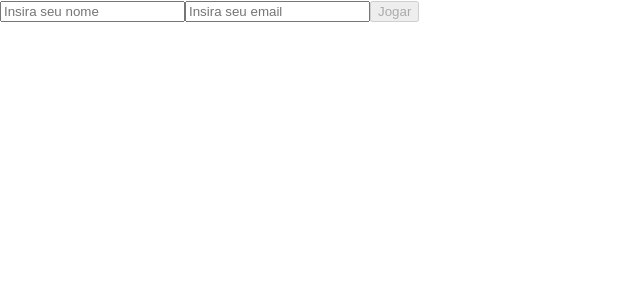
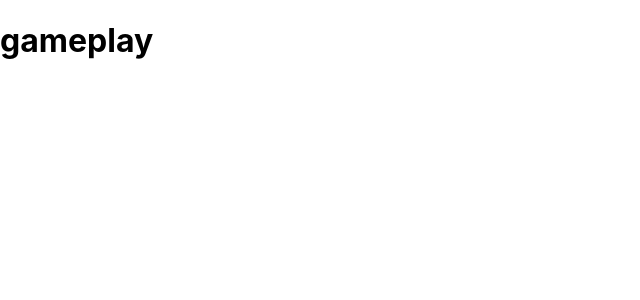
Before and after one commit to israelnazareth/trivia-react-redux-project, a React (Create React App) app: page /gameplay in a window 1280 px wide. Shown: the top 300 px of the page, without its empty margins (0-640 px from the left). Built offline with nearby package versions, Linux system fonts and the light colour scheme.

Commit message:
Requisito 2: completo

```diff
--- a/src/components/Routes.js
+++ b/src/components/Routes.js
@@ -2,11 +2,13 @@ import { Route, Switch } from 'react-router';
 
 import React, { Component } from 'react';
 import Login from '../pages/Login';
+import Gameplay from '../pages/Gameplay';
 
 export default class Routes extends Component {
   render() {
     return (
       <Switch>
+        <Route path="/gameplay" component={ Gameplay } />
         <Route path="/" component={ Login } />
       </Switch>
     );
--- /dev/null
+++ b/src/pages/Gameplay.js
@@ -0,0 +1,15 @@
+import React, { Component } from 'react';
+
+class Gameplay extends Component {
+  render() {
+    return (
+      <div>
+        <h1>
+          gameplay
+        </h1>
+      </div>
+    );
+  }
+}
+
+export default Gameplay;
--- a/src/pages/Login.js
+++ b/src/pages/Login.js
@@ -2,6 +2,7 @@ import React, { Component } from 'react';
 import { connect } from 'react-redux';
 import PropTypes from 'prop-types';
 import { saveUser } from '../redux/actions';
+import fecthAPITriviaToken from '../services/TriviaAPI';
 
 class Login extends Component {
   constructor(props) {
@@ -31,9 +32,12 @@ class Login extends Component {
     });
   }
 
-  handleClick() {
-    const { saveData } = this.props;
+  async handleClick() {
+    const { saveData, history } = this.props;
     saveData(this.state);
+    history.push('/gameplay');
+    const token = await fecthAPITriviaToken();
+    localStorage.setItem('token', token);
   }
 
   render() {
@@ -72,6 +76,10 @@ class Login extends Component {
 
 Login.propTypes = {
   saveData: PropTypes.func.isRequired,
+  history: PropTypes.shape({
+    history: PropTypes.string,
+    push: PropTypes.func,
+  }).isRequired,
 };
 
 const mapDispatchToProps = (dispatch) => ({
--- /dev/null
+++ b/src/services/TriviaAPI.js
@@ -0,0 +1,7 @@
+async function fecthAPITriviaToken() {
+  const API = await fetch('https://opentdb.com/api_token.php?command=request');
+  const response = await API.json();
+  return response.token;
+}
+
+export default fecthAPITriviaToken;
```
